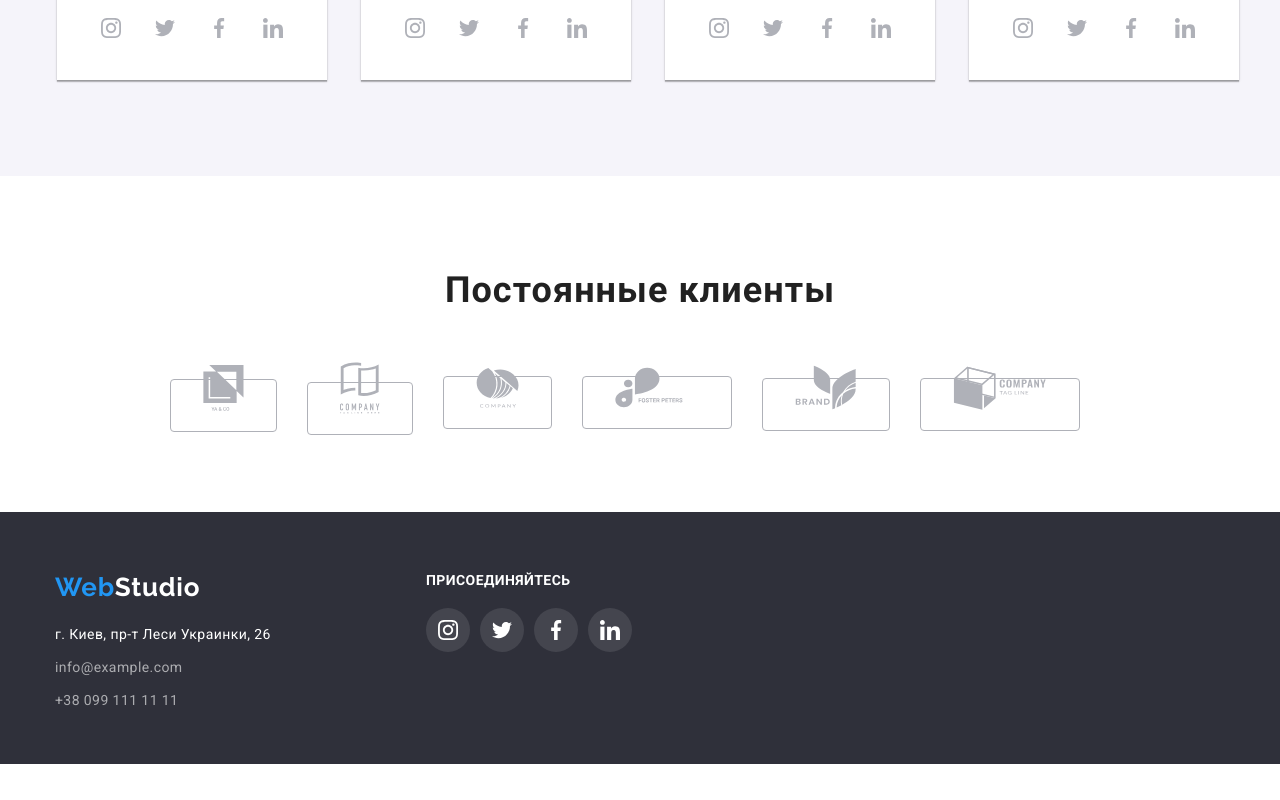
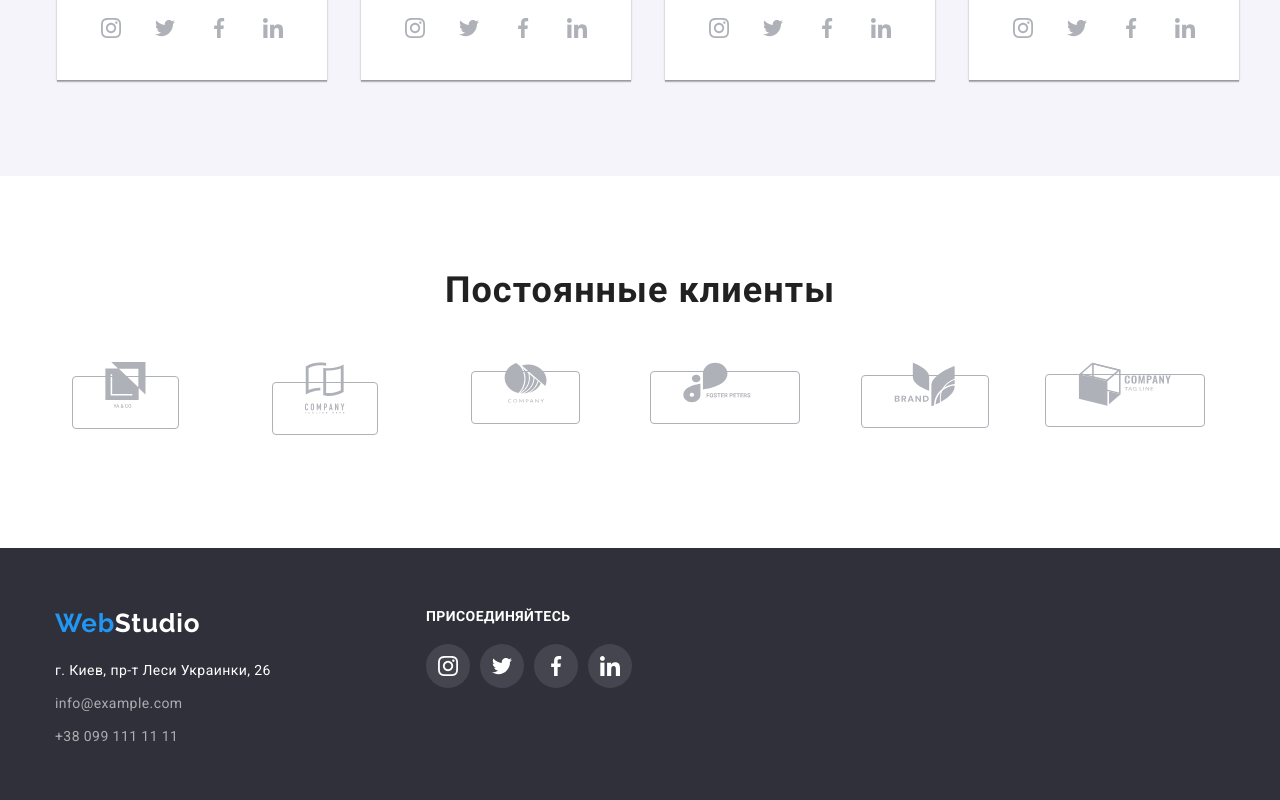
Before and after one commit to ASToliarchuk/goit-markup-hw-04, a plain HTML site: page index.html in a window 1280 px wide. Shown: the part 2132-2932 px from the top of the page. Before the commit the page ends 2896 px from the top, so only its background shows below. Drawn offline with nearby package versions, Linux system fonts and the light colour scheme.

Commit message:
Вносить зміни у стилізацію

```diff
--- a/css/styles.css
+++ b/css/styles.css
@@ -511,12 +511,18 @@ nav{
      justify-content: center;
  }
 
- .client-icons{
+ .card{
+
+    width: 170px;
+    height: 92px;
+    margin-right: 30px;
+ }
+
+  .client-icons{
     border: 1px solid #afb1b8;
         border-radius: 4px;
         width: 170px;
         height: 92px;
-        margin-right: 30px;
         padding: 16px 32px;
 
         cursor: pointer;
```
